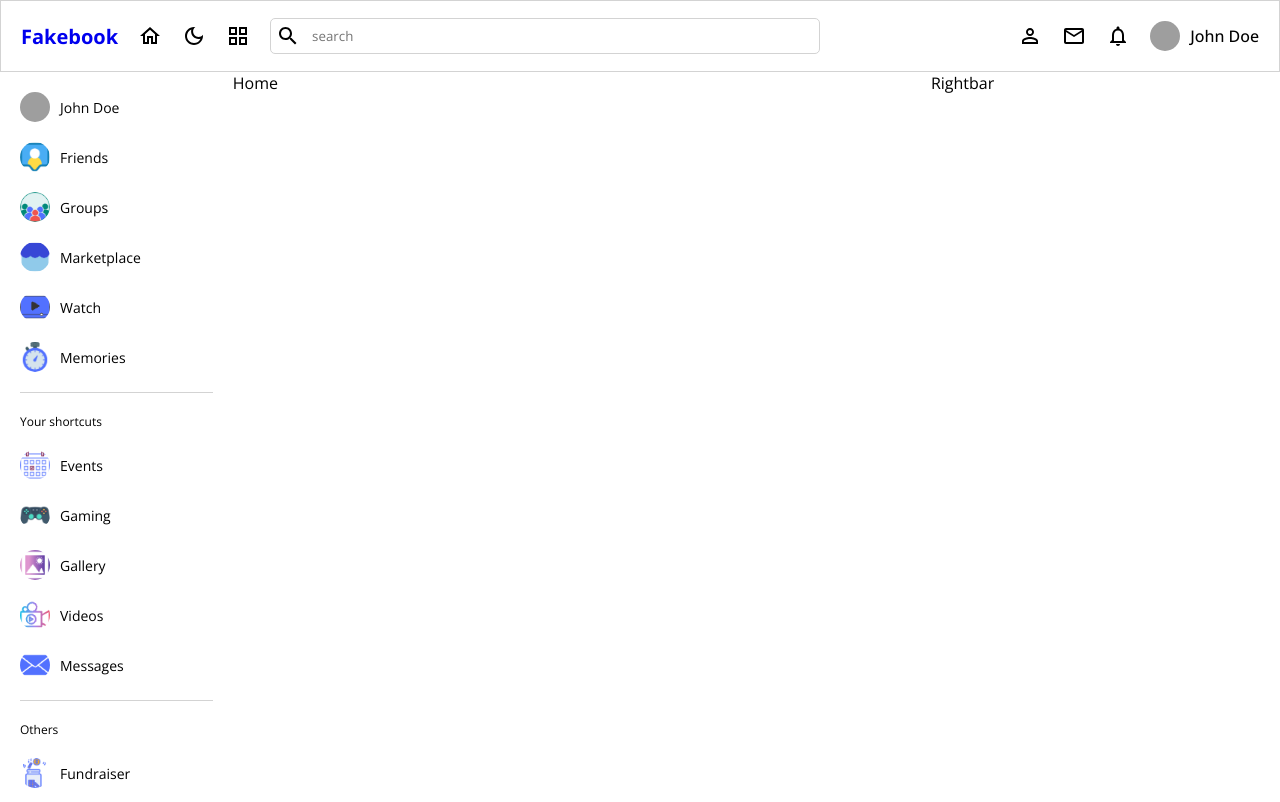
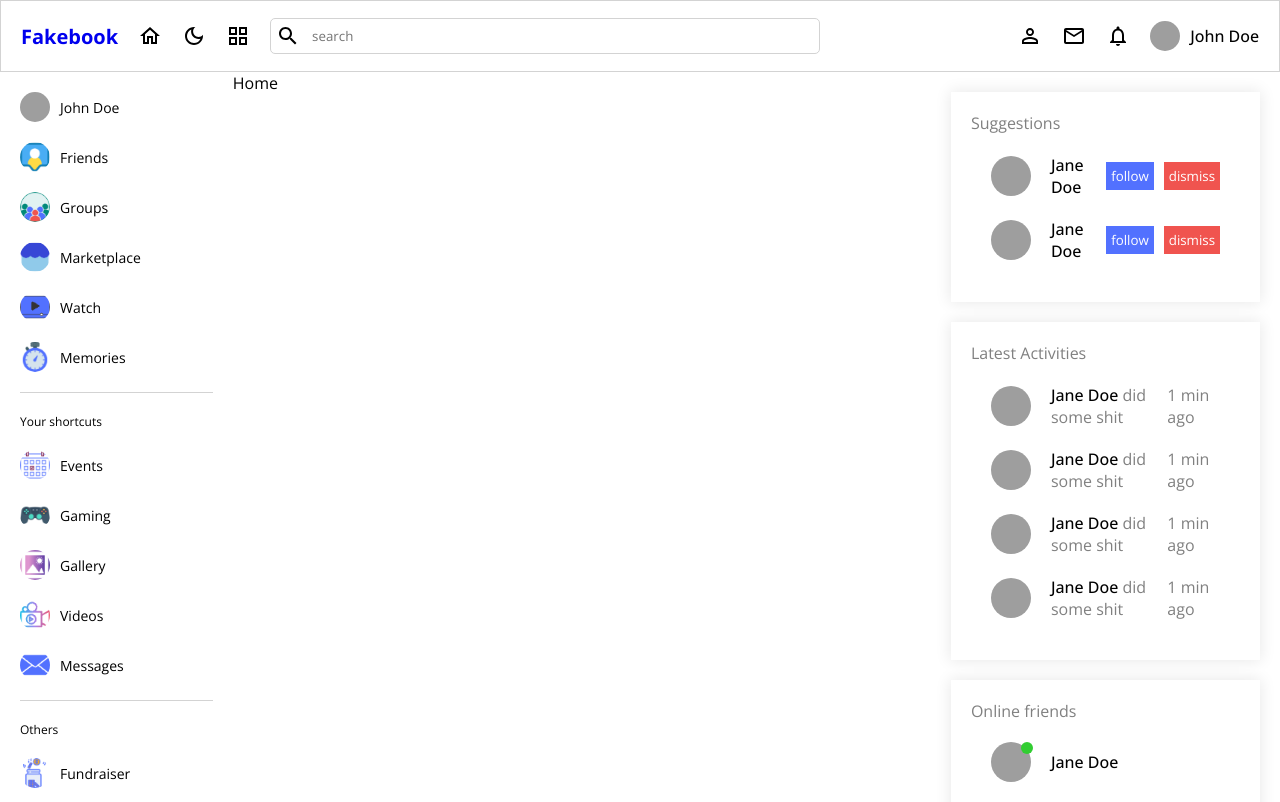
Before and after one commit to rajneesh304/facebokClone, a React (Create React App) app: page / in a window 1280 px wide. Built offline with nearby package versions, Linux system fonts and the light colour scheme; grey boxes are pictures that could not be loaded.

Commit message:
implemented right bar
created UI part of right bar with dummy data

```diff
--- a/src/components/rightbar/Rightbar.jsx
+++ b/src/components/rightbar/Rightbar.jsx
@@ -3,7 +3,112 @@
 const Rightbar = () => {
   return (
     <div className="rightbar">
-      Rightbar
+      <div className="container">
+        <div className="item">
+          <span>Suggestions</span>
+          <div className="user">
+            <div className="userinfo">
+              <img src="https://images.pexels.com/photos/3228727/pexels-photo-3228727.jpeg?auto=compress&cs=tinysrgb&w=1600" alt="" />
+              <span>Jane Doe</span>
+            </div>
+            <div className="buttons">
+              <button>follow</button>
+              <button>dismiss</button>
+            </div>
+          </div>
+          <div className="user">
+            <div className="userinfo">
+              <img src="https://images.pexels.com/photos/3228727/pexels-photo-3228727.jpeg?auto=compress&cs=tinysrgb&w=1600" alt="" />
+              <span>Jane Doe</span>
+            </div>
+            <div className="buttons">
+              <button>follow</button>
+              <button>dismiss</button>
+            </div>
+          </div>
+        </div>
+        <div className="item">
+          <span>Latest Activities</span>
+          <div className="user">
+            <div className="userinfo">
+              <img src="https://images.pexels.com/photos/3228727/pexels-photo-3228727.jpeg?auto=compress&cs=tinysrgb&w=1600" alt="" />
+              <p>
+                <span>Jane Doe </span>
+                did some shit
+              </p>
+            </div>
+            <span>1 min ago</span>
+          </div>
+          <div className="user">
+            <div className="userinfo">
+              <img src="https://images.pexels.com/photos/3228727/pexels-photo-3228727.jpeg?auto=compress&cs=tinysrgb&w=1600" alt="" />
+              <p>
+                <span>Jane Doe </span>
+                did some shit
+              </p>
+            </div>
+            <span>1 min ago</span>
+          </div>
+          <div className="user">
+            <div className="userinfo">
+              <img src="https://images.pexels.com/photos/3228727/pexels-photo-3228727.jpeg?auto=compress&cs=tinysrgb&w=1600" alt="" />
+              <p>
+                <span>Jane Doe </span>
+                did some shit
+              </p>
+            </div>
+            <span>1 min ago</span>
+          </div>
+          <div className="user">
+            <div className="userinfo">
+              <img src="https://images.pexels.com/photos/3228727/pexels-photo-3228727.jpeg?auto=compress&cs=tinysrgb&w=1600" alt="" />
+              <p>
+                <span>Jane Doe </span>
+                did some shit
+              </p>
+            </div>
+            <span>1 min ago</span>
+          </div>
+        </div>
+        <div className="item">
+          <span>Online friends</span>
+          <div className="user">
+            <div className="userinfo">
+              <img src="https://images.pexels.com/photos/3228727/pexels-photo-3228727.jpeg?auto=compress&cs=tinysrgb&w=1600" alt="" />
+              <div className="online" />
+              <span>Jane Doe </span>
+            </div>
+          </div>
+          <div className="user">
+            <div className="userinfo">
+              <img src="https://images.pexels.com/photos/3228727/pexels-photo-3228727.jpeg?auto=compress&cs=tinysrgb&w=1600" alt="" />
+              <div className="online" />
+              <span>Jane Doe </span>
+            </div>
+          </div>
+          <div className="user">
+            <div className="userinfo">
+              <img src="https://images.pexels.com/photos/3228727/pexels-photo-3228727.jpeg?auto=compress&cs=tinysrgb&w=1600" alt="" />
+              <div className="online" />
+              <span>Jane Doe </span>
+            </div>
+          </div>
+          <div className="user">
+            <div className="userinfo">
+              <img src="https://images.pexels.com/photos/3228727/pexels-photo-3228727.jpeg?auto=compress&cs=tinysrgb&w=1600" alt="" />
+              <div className="online" />
+              <span>Jane Doe </span>
+            </div>
+          </div>
+          <div className="user">
+            <div className="userinfo">
+              <img src="https://images.pexels.com/photos/3228727/pexels-photo-3228727.jpeg?auto=compress&cs=tinysrgb&w=1600" alt="" />
+              <div className="online" />
+              <span>Jane Doe </span>
+            </div>
+          </div>
+        </div>
+      </div>
     </div>
   )
 }
--- a/src/components/rightbar/rightbar.scss
+++ b/src/components/rightbar/rightbar.scss
@@ -10,4 +10,82 @@
   }
 
   scrollbar-width: none;
+
+  .container {
+    padding: 20px;
+
+    .item {
+      padding: 20px;
+      -webkit-box-shadow: 0px 0px 15px 1px rgba(0, 0, 0, 0.09);
+      -moz-box-shadow: 0px 0px 15px 1px rgba(0, 0, 0, 0.09);
+      box-shadow: 0px 0px 15px 1px rgba(0, 0, 0, 0.09);
+      margin-bottom: 20px;
+
+      span {
+        color: gray;
+      }
+
+      .user {
+        display: flex;
+        align-items: center;
+        gap: 10px;
+        justify-content: space-between;
+        margin: 20px;
+
+        .userinfo {
+          position: relative;
+          display: flex;
+          align-items: center;
+          gap: 20px;
+
+          img {
+            width: 40px;
+            height: 40px;
+            border-radius: 50%;
+            object-fit: cover;
+          }
+
+          .online {
+            width: 12px;
+            height: 12px;
+            border-radius: 50%;
+            background-color: limegreen;
+            position: absolute;
+            top: 0;
+            left: 30px;
+          }
+
+          p {
+            color: gray;
+          }
+
+          span {
+            font-weight: 500;
+            color: black;
+          }
+        }
+
+        .buttons {
+          display: flex;
+          align-items: center;
+          gap: 10px;
+
+          button {
+            border: none;
+            padding: 5px;
+            color: white;
+            cursor: pointer;
+
+            &:first-child {
+              background-color: #5271ff;
+            }
+
+            &:last-child {
+              background-color: #f0544f;
+            }
+          }
+        }
+      }
+    }
+  }
 }
```
